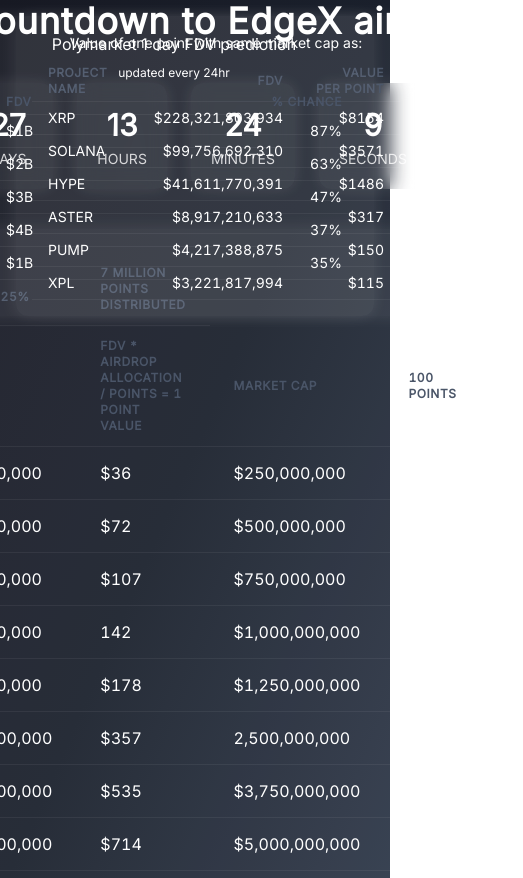
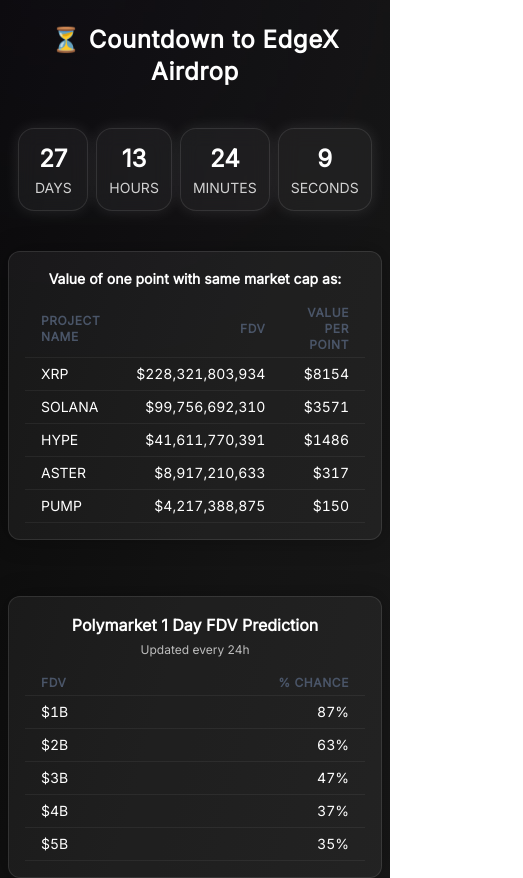
Before and after one commit to djluisnani/EdgexCountdownAirdrop, a React (Vite) app in the folder project/client/: page / in a window 390 px wide. Shown: the top 878 px of the page, 523 px wide, since content can reach past the window. Built offline with nearby package versions, Linux system fonts and the light colour scheme.

Commit message:
added some styling and mobile styling

```diff
--- a/project/client/src/App.tsx
+++ b/project/client/src/App.tsx
@@ -34,27 +34,59 @@
   return (
     <Box
       minH="100vh"
-      bgGradient="linear(to-br, gray.900, gray.800, gray.700)"
+      bgGradient="linear(to-br, #0a0a0a, #141414, #1a1a1a)"
       color="white"
       display="flex"
       alignItems="center"
       justifyContent="center"
-      px={4}
+      px={{ base: 2, md: 6 }}
+      py={{ base: 6, md: 10 }}
+      position="relative"
+      overflow="hidden"
     >
-      <VStack spacing={10} textAlign="center">
-        <Heading size="2xl" letterSpacing="wide">
-          ⏳ Countdown to EdgeX airdrop
+      {/* Background gradient glows */}
+      <Box
+        position="absolute"
+        top="-10%"
+        left="-10%"
+        w="60vw"
+        h="60vw"
+        bg="purple.600"
+        filter="blur(150px)"
+        opacity={0.15}
+      />
+      <Box
+        position="absolute"
+        bottom="-10%"
+        right="-10%"
+        w="60vw"
+        h="60vw"
+        bg="cyan.500"
+        filter="blur(150px)"
+        opacity={0.15}
+      />
+
+      <VStack spacing={10} textAlign="center" w="full" maxW="1000px" zIndex={2}>
+        <Heading size={{ base: "lg", md: "2xl" }} letterSpacing="wide">
+          ⏳ Countdown to EdgeX Airdrop
         </Heading>
 
-        <HStack spacing={6}>
+        {/* Countdown Timer */}
+        <HStack
+          spacing={{ base: 2, md: 6 }}
+          flexWrap="wrap"
+          justify="center"
+          w="full"
+        >
           {Object.entries(timeLeft).map(([label, value]) => (
             <Box
               key={label}
-              bg="whiteAlpha.100"
+              bg="rgba(255,255,255,0.05)"
+              border="1px solid rgba(255,255,255,0.1)"
               backdropFilter="blur(10px)"
-              borderRadius="xl"
-              p={5}
-              minW="90px"
+              borderRadius="2xl"
+              p={{ base: 3, md: 5 }}
+              minW={{ base: "70px", md: "90px" }}
               boxShadow="0 0 15px rgba(255,255,255,0.1)"
               _hover={{
                 boxShadow: "0 0 25px rgba(255,255,255,0.2)",
@@ -62,7 +94,7 @@
               }}
               transition="0.2s ease"
             >
-              <Text fontSize="3xl" fontWeight="bold">
+              <Text fontSize={{ base: "2xl", md: "3xl" }} fontWeight="bold">
                 {value}
               </Text>
               <Text textTransform="uppercase" fontSize="sm" opacity={0.8}>
@@ -72,18 +104,21 @@
           ))}
         </HStack>
 
+        {/* Left Info Box */}
         <Box
-          position="absolute"
-          top={4}
-          left={4}
-          bg="whiteAlpha.100"
+          position={{ base: "relative", md: "absolute" }}
+          top={{ base: 0, md: 4 }}
+          left={{ base: 0, md: 4 }}
+          bg="rgba(255,255,255,0.05)"
           p={4}
           borderRadius="xl"
-          boxShadow="0 0 15px rgba(255,255,255,0.1)"
-          w="400px"
-          h="300px"
+          border="1px solid rgba(255,255,255,0.1)"
+          boxShadow="0 0 25px rgba(0,0,0,0.3)"
+          w={{ base: "100%", md: "400px" }}
+          h={{ base: "auto", md: "300px" }}
+          mb={{ base: 4, md: 0 }}
         >
-          <Text fontSize="sm" mb={2}>
+          <Text fontSize="sm" mb={3} fontWeight="semibold" textAlign="center">
             Value of one point with same market cap as:
           </Text>
 
@@ -121,38 +156,35 @@
                 <Td isNumeric>$4,217,388,875</Td>
                 <Td isNumeric>$150</Td>
               </Tr>
-              <Tr>
-                <Td>XPL</Td>
-                <Td isNumeric>$3,221,817,994</Td>
-                <Td isNumeric>$115</Td>
-              </Tr>
             </Tbody>
           </Table>
         </Box>
 
         <Box
-          position="absolute"
-          top={4}
-          right={4}
-          bg="whiteAlpha.100"
+          position={{ base: "relative", md: "absolute" }}
+          top={{ base: 0, md: 4 }}
+          right={{ base: 0, md: 4 }}
+          bg="rgba(255,255,255,0.05)"
           p={4}
           borderRadius="xl"
-          boxShadow="0 0 15px rgba(255,255,255,0.1)"
-          w="400px"
-          h="300px"
+          border="1px solid rgba(255,255,255,0.1)"
+          boxShadow="0 0 25px rgba(0,0,0,0.3)"
+          w={{ base: "100%", md: "400px" }}
+          h={{ base: "auto", md: "300px" }}
+          mb={{ base: 4, md: 0 }}
         >
-          <Text fontSize="md" mb={2}>
-            Polymarket 1 day FDV prediction
+          <Text fontSize="md" mb={1} fontWeight="semibold">
+            Polymarket 1 Day FDV Prediction
           </Text>
-          <Text fontSize="xs" mb={2}>
-            updated every 24hr
+          <Text fontSize="xs" mb={3} opacity={0.7}>
+            Updated every 24h
           </Text>
 
           <Table variant="simple" size="sm" colorScheme="whiteAlpha">
             <Thead>
               <Tr>
                 <Th>FDV</Th>
-                <Th isNumeric>% CHANCE</Th>
+                <Th isNumeric>% Chance</Th>
               </Tr>
             </Thead>
             <Tbody>
@@ -173,25 +205,34 @@
                 <Td isNumeric>37%</Td>
               </Tr>
               <Tr>
-                <Td>$1B</Td>
+                <Td>$5B</Td>
                 <Td isNumeric>35%</Td>
               </Tr>
             </Tbody>
           </Table>
         </Box>
 
+        {/* Main Table */}
         <Box
-          bg="whiteAlpha.100"
+          bg="rgba(255,255,255,0.05)"
+          border="1px solid rgba(255,255,255,0.1)"
           p={6}
           borderRadius="xl"
-          boxShadow="0 0 20px rgba(255,255,255,0.1)"
+          boxShadow="0 0 25px rgba(0,0,0,0.3)"
           w="100%"
           maxW="800px"
+          overflowX="auto"
         >
-          <Table variant="simple" colorScheme="whiteAlpha">
+          <Table
+            variant="simple"
+            colorScheme="whiteAlpha"
+            size={{ base: "sm", md: "md" }}
+          >
             <Thead>
-              <Th>airdrop allocation 25%</Th>
-              <Th>7 million points distributed</Th>
+              <Tr>
+                <Th>airdrop allocation 25%</Th>
+                <Th>7 million points distributed</Th>
+              </Tr>
               <Tr>
                 <Th>FDV</Th>
                 <Th>FDV * airdrop allocation / points = 1 point value</Th>
@@ -220,7 +261,7 @@
               </Tr>
               <Tr>
                 <Td>$4,000,000,000</Td>
-                <Td>142</Td>
+                <Td>$142</Td>
                 <Td>$1,000,000,000</Td>
                 <Td>$14,200</Td>
               </Tr>
@@ -233,7 +274,7 @@
               <Tr>
                 <Td>$10,000,000,000</Td>
                 <Td>$357</Td>
-                <Td>2,500,000,000</Td>
+                <Td>$2,500,000,000</Td>
                 <Td>$35,700</Td>
               </Tr>
               <Tr>
```
